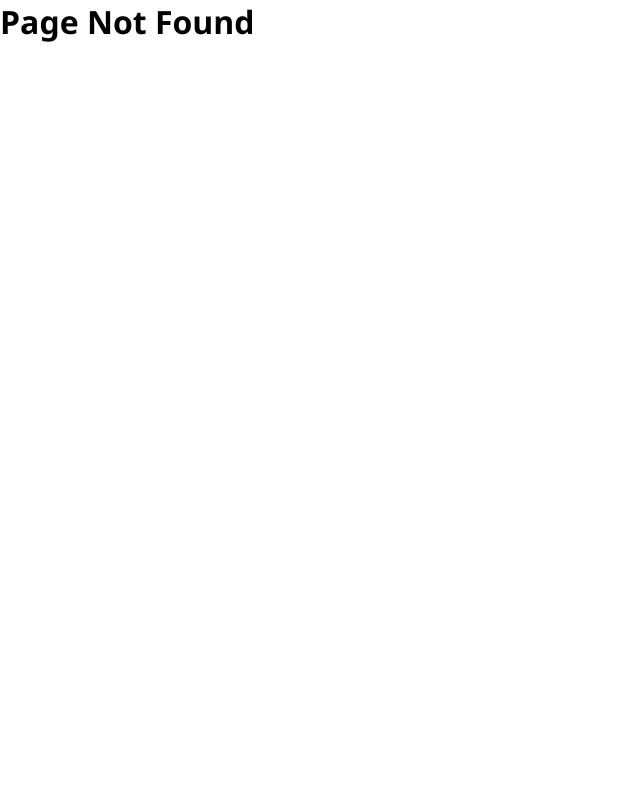
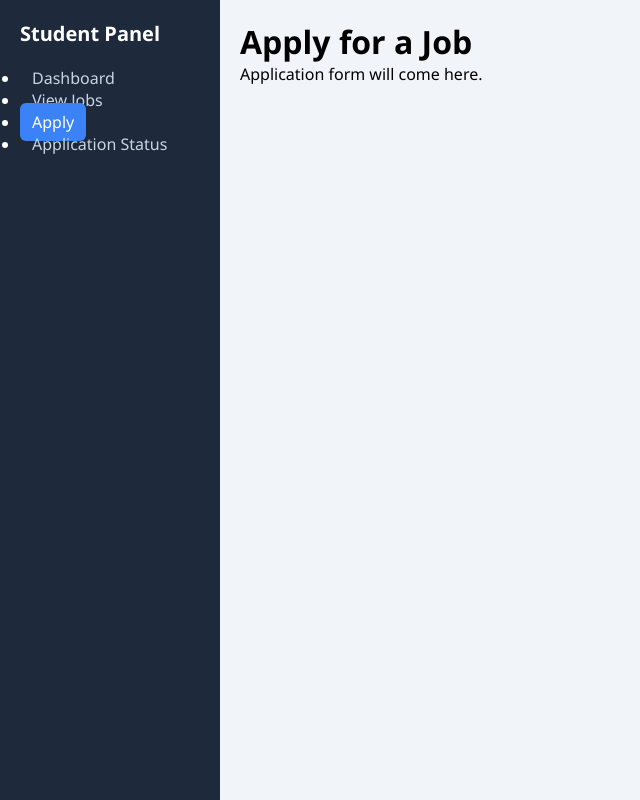
Before and after one commit to AbulFazl67/Placement-Management, a React (Vite) app in the folder frontend/PMS/: page /student/apply in a window 1280 px wide. Before the commit this address had no page. Shown: the whole page, without its empty margins (0-640 px from the left). Built offline with nearby package versions, Linux system fonts and the light colour scheme.

Commit message:
create student dash board

```diff
--- a/frontend/PMS/src/App.jsx
+++ b/frontend/PMS/src/App.jsx
@@ -1,35 +1,43 @@
-// import React from 'react'
-// import {BrowserRouter,Routes,Route} from "react-router-dom"
-// import Login from './Auth/Login'
-// import Register from './Auth/Register'
-// import OfficerDashboard from './P-Dept/OfficerDashboard'
-// import PostJob from './P-Dept/PostJob'
-// import ViewAppliedStatus from './P-Dept/ViewAppliedStatus'
-// import ViewStudents from './P-Dept/ViewStudents'
-// import UpdateStatus from './P-Dept/UpdateStatus'
-// import OfficerLayout from './P-Dept/OfficerLayout'
+// import React from 'react';
+// import { BrowserRouter, Routes, Route } from "react-router-dom";
+// import Login from './Auth/Login';
+// import Register from './Auth/Register';
+
+// import OfficerLayout from './P-Dept/OfficerLayout';
+// import OfficerDashboard from './P-Dept/OfficerDashboard';
+// import PostJob from './P-Dept/PostJob';
+// import ViewAppliedStatus from './P-Dept/ViewAppliedStatus';
+// import ViewStudents from './P-Dept/ViewStudents';
+// import UpdateStatus from './P-Dept/UpdateStatus';
+
+// import StudentLayout from "./Student/StudentLayout";
+// import StudentDashboard from "./Student/StudentDashboard";
+// import ViewJobs from "./Student/ViewJobs";
+// import Apply from "./Student/Apply";
+// import ViewApplicationStatus from "./Student/ViewApplicationStatus";
 
 // const App = () => {
 //   return (
 //     <>
-//     <BrowserRouter>
-//     <Routes>
-//       <Route path="*" element={<h1>Page Not Found</h1>} />
-//       <Route path='/' element={<Login/>}/>
-//       <Route path='register' element={<Register/>}/>
-//       <Route path='OfficerLayout' element={<OfficerLayout/>}/>
-//       <Route path='OfficerDashboard' element={<OfficerDashboard/>}/>
-//       <Route path='PostJob' element={<PostJob/>}/>
-//       <Route path= 'ViewAppliedStatus' element={<ViewAppliedStatus/>}/>
-//       <Route path='ViewStudents' element={<ViewStudents/>}/>
-//       <Route path='UpdateStatus' element={<UpdateStatus/>}/>
-//     </Routes>
-//     </BrowserRouter>
+//       <BrowserRouter>
+//         <Routes>
+//           <Route path="*" element={<h1>Page Not Found</h1>} />
+//           <Route path="/" element={<Login />} />
+//           <Route path="register" element={<Register />} />
+//           <Route path="officer" element={<OfficerLayout />}>
+//             <Route path="dashboard" element={<OfficerDashboard />} />
+//             <Route path="post-job" element={<PostJob />} />
+//             <Route path="view-applied-status" element={<ViewAppliedStatus />} />
+//             <Route path="view-students" element={<ViewStudents />} />
+//             <Route path="update-status" element={<UpdateStatus />} />
+//           </Route>
+//         </Routes>
+//       </BrowserRouter>
 //     </>
-//   )
-// }
+//   );
+// };
 
-// export default App
+// export default App;
 
 import React from 'react';
 import { BrowserRouter, Routes, Route } from "react-router-dom";
@@ -42,6 +50,12 @@ import PostJob from './P-Dept/PostJob';
 import ViewAppliedStatus from './P-Dept/ViewAppliedStatus';
 import ViewStudents from './P-Dept/ViewStudents';
 import UpdateStatus from './P-Dept/UpdateStatus';
+
+import StudentLayout from "./Student/StudentLayout";
+import StudentDashboard from "./Student/StudentDashboard";
+import ViewJobs from "./Student/ViewJobs";
+import Apply from "./Student/Apply";
+import ViewApplicationStatus from "./Student/ViewApplicationStatus";
 
 const App = () => {
   return (
@@ -60,6 +74,15 @@ const App = () => {
             <Route path="view-students" element={<ViewStudents />} />
             <Route path="update-status" element={<UpdateStatus />} />
           </Route>
+
+          {/* Student Routes */}
+          <Route path="student" element={<StudentLayout />}>
+            <Route path="dashboard" element={<StudentDashboard />} />
+            <Route path="view-jobs" element={<ViewJobs />} />
+            <Route path="apply" element={<Apply />} />
+            <Route path="view-application-status" element={<ViewApplicationStatus />} />
+          </Route>
+
         </Routes>
       </BrowserRouter>
     </>
--- a/frontend/PMS/src/P-Dept/OfficerLayout.jsx
+++ b/frontend/PMS/src/P-Dept/OfficerLayout.jsx
@@ -1,6 +1,6 @@
 import React from "react";
 import { NavLink, Outlet } from "react-router-dom";
-import "./OfficerLayout.css"; // styling ke liye
+import "./OfficerLayout.css";
 
 const OfficerLayout = () => {
   return (
@@ -12,7 +12,7 @@ const OfficerLayout = () => {
           <NavLink to="/officer/dashboard">Dashboard</NavLink>
           <NavLink to="/officer/post-job">Post Job</NavLink>
           <NavLink to="/officer/view-students">View Students</NavLink>
-          <NavLink to="/officer/view-applied">View Applied Status</NavLink>
+          <NavLink to="/officer/view-applied-status">View Applied Status</NavLink>
           <NavLink to="/officer/update-status">Update Status</NavLink>
         </nav>
       </aside>
--- /dev/null
+++ b/frontend/PMS/src/Student/Apply.jsx
@@ -0,0 +1,12 @@
+import React from "react";
+
+const Apply = () => {
+  return (
+    <div>
+      <h1>Apply for a Job</h1>
+      <p>Application form will come here.</p>
+    </div>
+  );
+};
+
+export default Apply;
--- /dev/null
+++ b/frontend/PMS/src/Student/StudentDashboard.jsx
@@ -0,0 +1,12 @@
+import React from "react";
+
+const StudentDashboard = () => {
+  return (
+    <div>
+      <h1>Welcome to Student Dashboard</h1>
+      <p>Here you can view jobs, apply, and check your application status.</p>
+    </div>
+  );
+};
+
+export default StudentDashboard;
--- /dev/null
+++ b/frontend/PMS/src/Student/StudentLayout.css
@@ -0,0 +1,93 @@
+/* Container */
+.student-layout {
+  display: flex;
+  min-height: 100vh;
+  font-family: Arial, sans-serif;
+  background: #f9f9f9;
+}
+
+/* Sidebar */
+.student-sidebar {
+  width: 220px;
+  background: #2c3e50;
+  color: #fff;
+  padding: 20px 10px;
+  display: flex;
+  flex-direction: column;
+  gap: 15px;
+}
+
+.student-sidebar h2 {
+  font-size: 20px;
+  margin-bottom: 25px;
+  text-align: center;
+  color: #ecf0f1;
+}
+
+.student-sidebar a {
+  text-decoration: none;
+  color: #bdc3c7;
+  font-size: 15px;
+  padding: 10px 15px;
+  border-radius: 6px;
+  transition: 0.3s ease;
+}
+
+.student-sidebar a:hover {
+  background: #34495e;
+  color: #fff;
+}
+
+.student-sidebar a.active {
+  background: #1abc9c;
+  color: #fff;
+}
+
+/* Main content area */
+.student-main {
+  flex: 1;
+  display: flex;
+  flex-direction: column;
+}
+
+/* Header */
+.student-header {
+  background: #1abc9c;
+  color: #fff;
+  padding: 15px 20px;
+  font-size: 18px;
+  font-weight: bold;
+}
+
+/* Content area */
+.student-content {
+  flex: 1;
+  padding: 25px;
+  background: #fff;
+  box-shadow: inset 0 0 5px rgba(0, 0, 0, 0.05);
+  border-top-left-radius: 8px;
+  margin: 15px;
+}
+
+/* Responsive */
+@media (max-width: 768px) {
+  .student-layout {
+    flex-direction: column;
+  }
+
+  .student-sidebar {
+    width: 100%;
+    flex-direction: row;
+    overflow-x: auto;
+  }
+
+  .student-sidebar h2 {
+    display: none;
+  }
+
+  .student-sidebar a {
+    flex: 1;
+    text-align: center;
+    font-size: 14px;
+  }
+}
--- /dev/null
+++ b/frontend/PMS/src/Student/StudentLayout.jsx
@@ -0,0 +1,29 @@
+import React from "react";
+import { NavLink, Outlet } from "react-router-dom";
+import "./StudentLayout.css";
+
+const StudentLayout = () => {
+  return (
+    <div className="student-layout">
+      {/* Sidebar */}
+      <aside className="sidebar">
+        <h2>Student Panel</h2>
+        <nav>
+          <ul>
+            <li><NavLink to="/student/dashboard">Dashboard</NavLink></li>
+            <li><NavLink to="/student/view-jobs">View Jobs</NavLink></li>
+            <li><NavLink to="/student/apply">Apply</NavLink></li>
+            <li><NavLink to="/student/view-application-status">Application Status</NavLink></li>
+          </ul>
+        </nav>
+      </aside>
+
+      {/* Page Content */}
+      <main className="content">
+        <Outlet />
+      </main>
+    </div>
+  );
+};
+
+export default StudentLayout;
--- /dev/null
+++ b/frontend/PMS/src/Student/ViewApplicationStatus.jsx
@@ -0,0 +1,12 @@
+import React from "react";
+
+const ViewApplicationStatus = () => {
+  return (
+    <div>
+      <h1>Application Status</h1>
+      <p>Your applied jobs and their status will appear here.</p>
+    </div>
+  );
+};
+
+export default ViewApplicationStatus;
--- /dev/null
+++ b/frontend/PMS/src/Student/ViewJobs.jsx
@@ -0,0 +1,12 @@
+import React from "react";
+
+const ViewJobs = () => {
+  return (
+    <div>
+      <h1>Available Jobs</h1>
+      <p>List of jobs will be shown here (fetch from backend later).</p>
+    </div>
+  );
+};
+
+export default ViewJobs;
```
